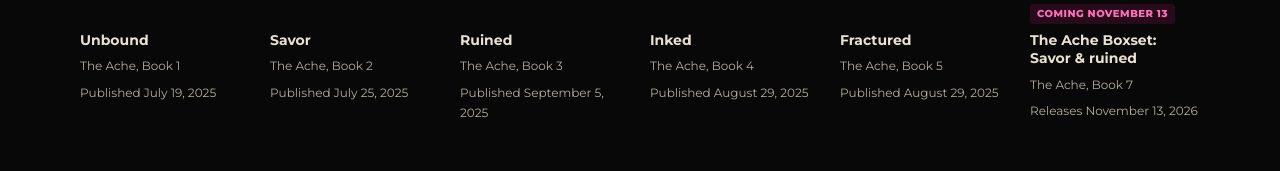
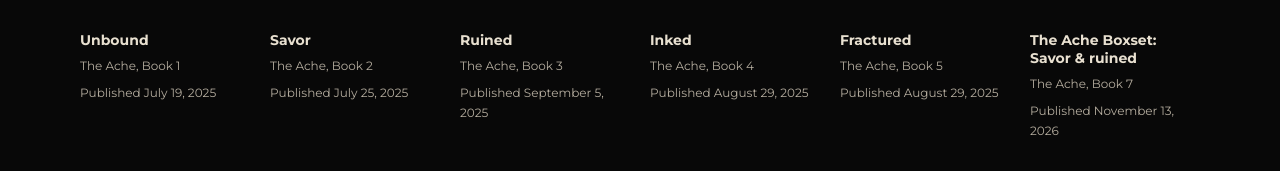
Before and after one commit to ravendenoir/Raven-DeNoir-Author-Page, a plain HTML site: page books/index.html in a window 1280 px wide. Shown: the part 5544-5715 px from the top of the page. Drawn offline with nearby package versions, Linux system fonts and the light colour scheme.

Commit message:
Rebuild book, series and blog pages

```diff
--- a/books/index.html
+++ b/books/index.html
@@ -401,12 +401,12 @@ h2{font-family:'Cormorant Garamond',serif;font-weight:600;font-size:28px;color:v
 <p class="meta">The Ache, Book 5</p>
 <p class="meta">Published August 29, 2025</p>
 </article>
-<article class="card" data-title="the ache boxset: savor &amp; ruined the ache" data-series="The Ache" data-soon="1" data-top="0" data-ku="0" data-date="2026-11-13">
+<article class="card" data-title="the ache boxset: savor &amp; ruined the ache" data-series="The Ache" data-soon="0" data-top="0" data-ku="0" data-date="2026-11-13">
 <a href="/books/the-ache-boxset-savor-and-ruined/"><img class="cover" src="https://m.media-amazon.com/images/I/81ZYgAUVfXL._SL1500_.jpg" alt="The Ache Boxset: Savor &amp; ruined by Raven DeNoir, book cover" loading="lazy" width="300" height="450"></a>
-<div class="badges"><span class="badge b-soon">Coming November 13</span></div>
+<div class="badges"></div>
 <h3><a href="/books/the-ache-boxset-savor-and-ruined/">The Ache Boxset: Savor &amp; ruined</a></h3>
 <p class="meta">The Ache, Book 7</p>
-<p class="meta">Releases November 13, 2026</p>
+<p class="meta">Published November 13, 2026</p>
 </article></div>
 </section>
 <section class="group" data-group>
```
Also changed, not shown: books/the-ache-boxset-savor-and-ruined/index.html (+4 -4 lines), series/the-ache/index.html (+2 -2 lines).
